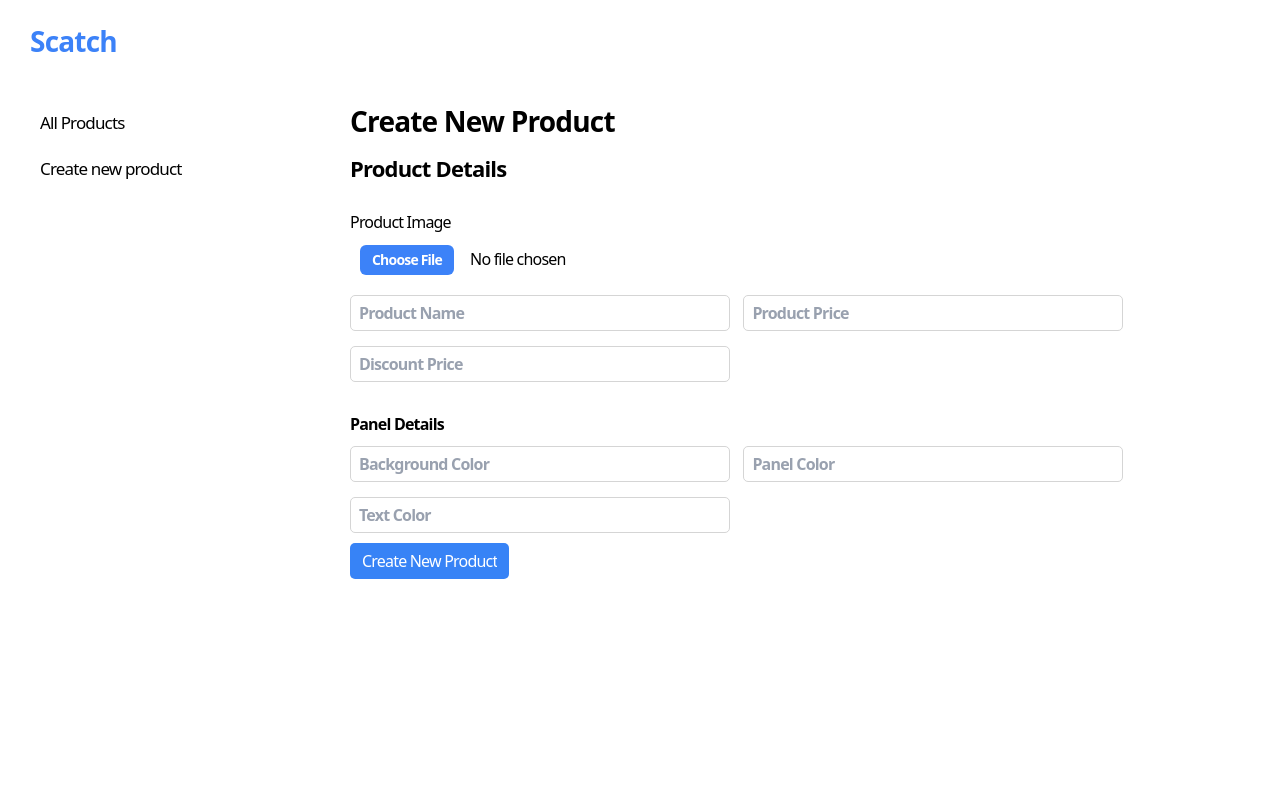
After one commit to aasif-10/Scatch-Backend, a Node project: template views/createProducts.ejs in a window 1280 px wide. The commit adds this page. Run offline with Node 20 templates, Linux system fonts and the light colour scheme; the template is opened without the code that fills it, so the values that code supplies are empty; some libraries are stand-ins or nearby versions.

Commit message:
Oct 24th - Built Create Product page

```diff
--- /dev/null
+++ b/views/createProducts.ejs
@@ -0,0 +1,78 @@
+<!DOCTYPE html>
+<html lang="en">
+
+<head>
+    <meta charset="UTF-8">
+    <meta name="viewport" content="width=device-width, initial-scale=1.0">
+    <title>Document</title>
+    <script src="https://cdn.jsdelivr.net/npm/@tailwindcss/browser@4"></script>
+
+</head>
+
+<body>
+    <div class="relative main w-full flex tracking-tighter">
+
+        <h1 class="absolute top-[20px] left-[30px] text-[#3c82f8] text-[28px] font-semibold">Scatch</h1>
+
+        <div class="main-left h-screen w-[25vw]  pt-[110px] pl-[40px] flex flex-col gap-[20px]
+        tracking-tighter text-[17px] font-medium">
+            <h2>All Products</h2>
+            <h2>Create new product</h2>
+        </div>
+        <div class="main-right h-screen w-[75vw]  pt-[100px] pl-[30px] ">
+            <h1 class="font-semibold text-[28px]">Create New Product</h1>
+            <h1 class="font-semibold text-[22px] mt-[10px]">Product Details</h1>
+
+            <form action="/owners/admin/create" method="post">
+                <div>
+                    <h2 class="mt-[25px] mb-[11px] font-medium">Product Image</h2>
+                    <input class="ml-[10px] file:mr-4 file:py-[5px] file:px-[12px]
+         file:rounded-[6px] file:border-0
+         file:text-sm file:font-semibold
+         file:bg-[#3c82f8] file:text-white
+         hover:file:bg-[#2563eb]
+         cursor-pointer" type="file" name="image" required>
+                </div>
+
+                <div class="mt-[20px] ">
+                    <input
+                        class=" w-[380px] pl-[8px] py-[5px] rounded-[5px] mr-[10px] border-[1px] border-[#d5d5d5] outline-none font-semibold placeholder:text-gray-400 text-black"
+                        type="text" name="productName" placeholder="Product Name" required>
+                    <input
+                        class="  w-[380px] pl-[8px] py-[5px] rounded-[5px] border-[1px] border-[#d5d5d5] font-semibold outline-none placeholder:text-gray-400 text-black"
+                        type="number" name="productPrice" placeholder="Product Price" required>
+                    <input
+                        class=" w-[380px] pl-[8px] py-[5px] rounded-[5px] mt-[15px] border-[1px] border-[#d5d5d5] outline-none font-semibold placeholder:text-gray-400 text-black"
+                        type="number" name="productDiscount" placeholder="Discount Price" required>
+                </div>
+
+                <div class="mt-[30px] text-[#b9b9bb]">
+                    <div>
+                        <h1 class="font-semibold text-black mb-[10px]">Panel Details</h1>
+                    </div>
+                    <input
+                        class=" w-[380px] pl-[8px] py-[5px] rounded-[5px] mr-[10px] border-[1px] border-[#d5d5d5] outline-none font-semibold placeholder:text-gray-400 text-black"
+                        type="text" name="backgroundColor" placeholder="Background Color" required>
+                    <input
+                        class="  w-[380px] pl-[8px] py-[5px] rounded-[5px] border-[1px] border-[#d5d5d5] font-semibold outline-none placeholder:text-gray-400 text-black"
+                        type="text" name="panelColor" placeholder="Panel Color" required>
+                    <input
+                        class=" w-[380px] pl-[8px] py-[5px] rounded-[5px] mt-[15px] border-[1px] border-[#d5d5d5] outline-none font-semibold placeholder:text-gray-400 text-black"
+                        type="text" name="textColor" placeholder="Text Color" required>
+                </div>
+
+                <div class="bg-[#3783f6] rounded-[5px] text-white font-medium w-fit
+                px-[12px] py-[6px] mt-[10px]">
+                    <input type="submit" value="Create New Product">
+                </div>
+
+            </form>
+
+
+        </div>
+
+    </div>
+
+</body>
+
+</html>
--- a/views/index.ejs
+++ b/views/index.ejs
@@ -10,7 +10,7 @@
 </head>
 
 <body>
-    <div class="relative main w-full flex ">
+    <div class="relative main w-full flex tracking-tighter">
         <% if(error.length>0){ %>
             <div class="flash-msg absolute top-5 left-1/2 -translate-x-1/2 -translate-y-1/2 p-3 rounded-md bg-red-500">
                 <span class="inline-block mt-1 mb-1 text-white">
--- a/views/signin.ejs
+++ b/views/signin.ejs
@@ -11,7 +11,7 @@
 
 <body>
 
-    <div class="relative main w-full flex ">
+    <div class="relative main w-full flex tracking-tighter ">
         <% if(error.length>0){ %>
             <div class="flash-msg absolute top-5 left-1/2 -translate-x-1/2 -translate-y-1/2 p-3 rounded-md bg-red-500">
                 <span class="inline-block mt-1 mb-1 text-white">
@@ -21,7 +21,7 @@
             </div>
             <% } %>
                 <h1 class="absolute top-[20px] left-[30px] text-white text-[28px] font-semibold">Scatch</h1>
-                <div class="main-left w-[45%] h-screen bg-[#3b82f6] flex items-center justify-center">
+                <div class="main-left w-[45%] h-screen bg-[#3b82f6] flex items-center justify-center tracking-tighter">
                     <div class="left-container flex flex-col items-center gap-[15px] ">
                         <h1 class="text-[70px] font-bold text-white">Hello, Friend!</h1>
                         <p class="text-white text-[16.5px] font-medium">Enter your personal details and start journey
```
Also changed, not shown: routes/ownersRouter.js (+8 -0 lines).
